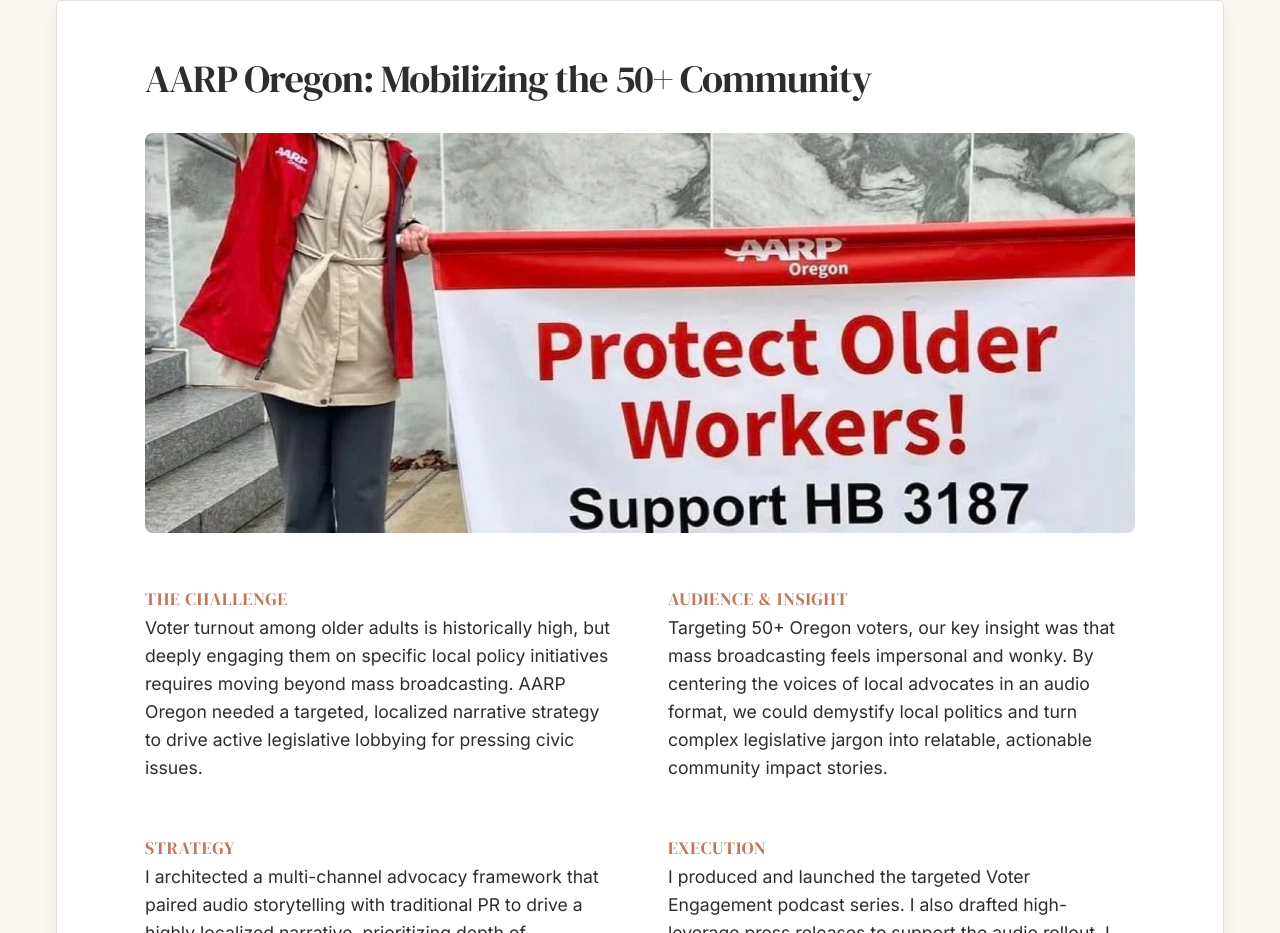
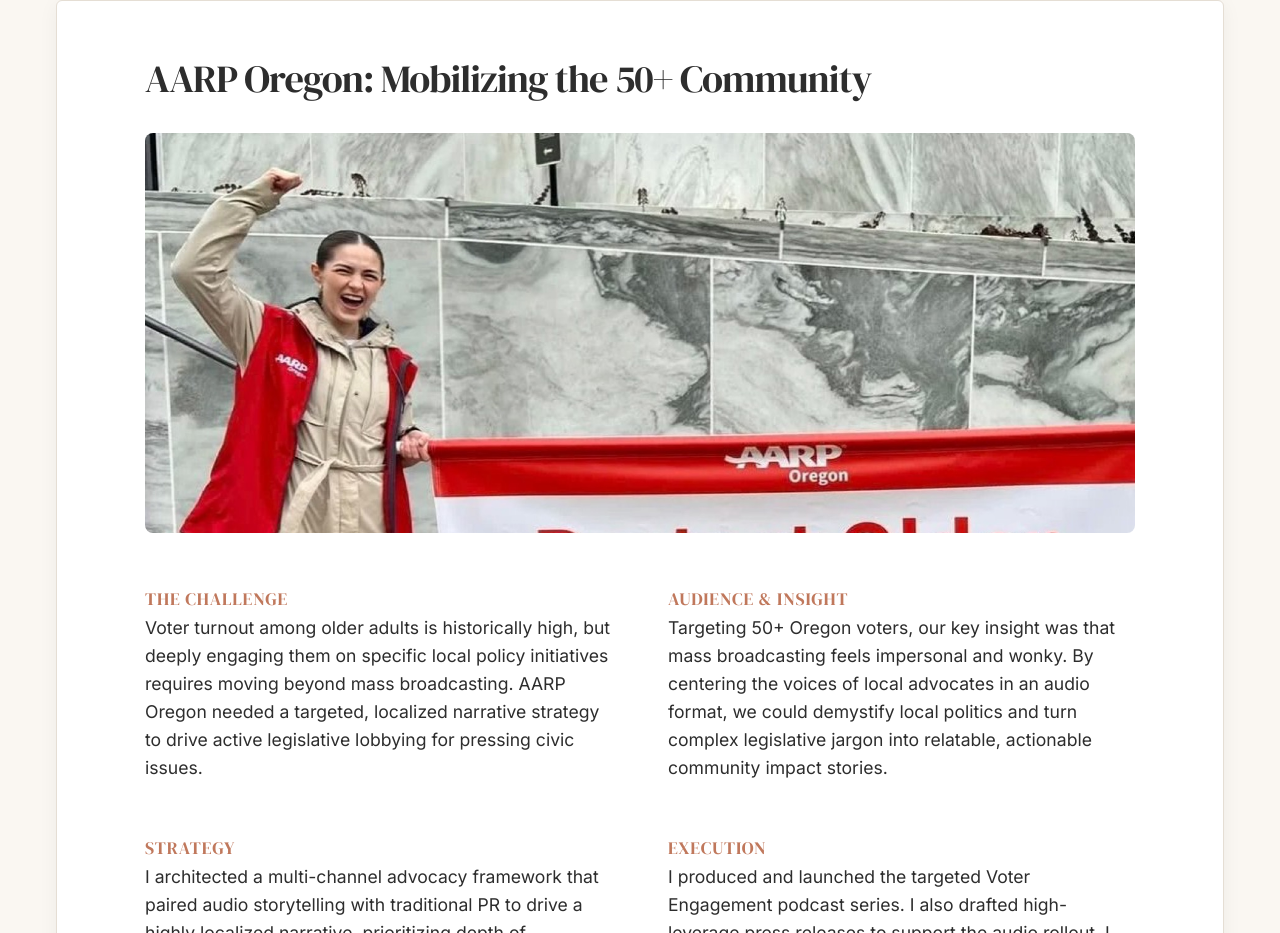
Before and after one commit to c0de-mule/rachel-marty-website, a website: page work.html in a window 1280 px wide. Shown: the part 4754-5687 px from the top of the page. Drawn offline with Linux system fonts and the light colour scheme.

Commit message:
Adjust AARP image crop position to prevent head cutoff

```diff
--- a/work.html
+++ b/work.html
@@ -215,7 +215,7 @@
 
         <!-- Media -->
         <div style="margin-bottom: var(--space-xl);">
-          <img src="assets/images/case_aarp_lobbying.jpg" alt="AARP Oregon Lobbying" loading="lazy" style="width: 100%; aspect-ratio: 21/9; border-radius: 8px; max-height: 400px; object-fit: cover;">
+          <img src="assets/images/case_aarp_lobbying.jpg" alt="AARP Oregon Lobbying" loading="lazy" style="width: 100%; aspect-ratio: 21/9; border-radius: 8px; max-height: 400px; object-fit: cover; object-position: center 15%;">
         </div>
 
         <!-- Content Grid -->
```
